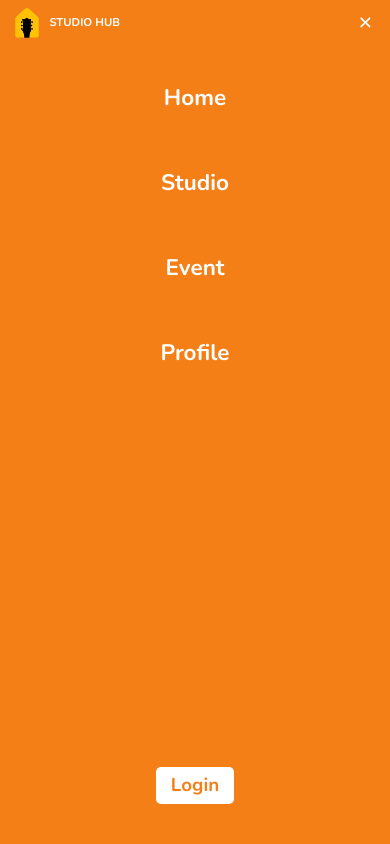
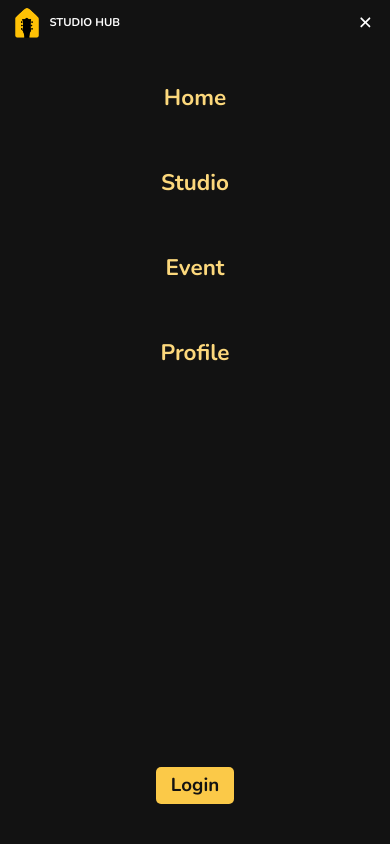
Before and after one commit to Minezee/StudioHub, a React (Vite) app: page / in a window 390 px wide. Both pictures are taken after a click on the button 365 px from the left and 22 px from the top of the page. Shown: the top 844 px of the page. Built offline with nearby package versions, Linux system fonts and the light colour scheme.

Commit message:
change navbar color on mobile

```diff
--- a/src/components/common/Navbar.jsx
+++ b/src/components/common/Navbar.jsx
@@ -51,7 +51,7 @@ const Navbar = () => {
             </header>
 
             {/* Mobile */}
-            <header className='w-full flex justify-between sm:hidden text-lg bg-orange-500 px-6 py-3 text-white'>
+            <header className={`w-full flex justify-between sm:hidden text-lg ${isOpen ? "bg-dark" : "bg-orange-500"} px-6 py-3 text-white transition-all`}>
                 <NavLink to="/" className="flex text-white font-bold gap-4 items-center">
                     <img src={logo} alt="logo" className="h-12 w-auto" />
                     STUDIO HUB
@@ -60,14 +60,14 @@ const Navbar = () => {
                     {isOpen ? <IoClose /> : <AiOutlineMenu />}
                 </button>
             </header>
-            <div className={`${isOpen ? "opacity-100 translate-x-0" : "opacity-0 translate-x-[100%]"} fixed flex py-16 flex-col items-center justify-between font-semibold text-white w-full bg-orange-500 h-full z-40 transition-all`}>
+            <div className={`${isOpen ? "opacity-100 translate-x-0" : "opacity-0 translate-x-[100%]"} fixed flex py-16 flex-col items-center justify-between font-semibold text-light-txt w-full bg-dark h-full z-40 transition-all`}>
                 <div className="flex flex-col h-[calc(100%-45px)]">
                     <nav className='flex flex-col items-center gap-24 text-4xl font-bold flex-grow'>
                         {navMenu.map((menu) => (
                             <NavLink key={menu.name} onClick={() => setIsOpen(false)} to={menu.direct}>{menu.name}</NavLink>
                         ))}
                     </nav>
-                    <NavLink to={"/login"} className="bg-white px-6 py-3 font-bold rounded-lg text-orange-500 text-3xl">Login</NavLink>
+                    <NavLink to={"/login"} className="bg-yellow-400 px-6 py-3 font-bold rounded-lg text-dark text-3xl">Login</NavLink>
                 </div>
             </div>
         </>
```
